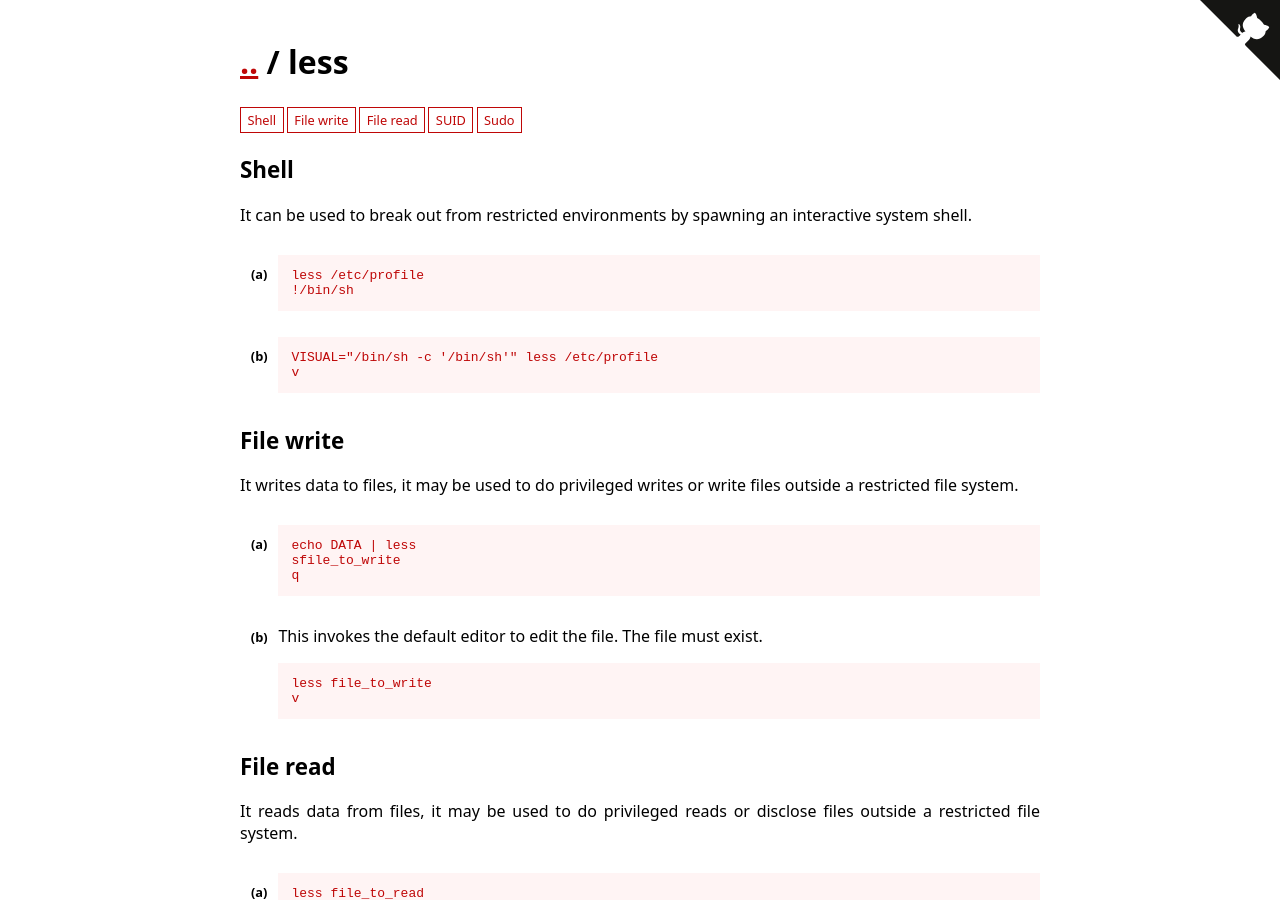
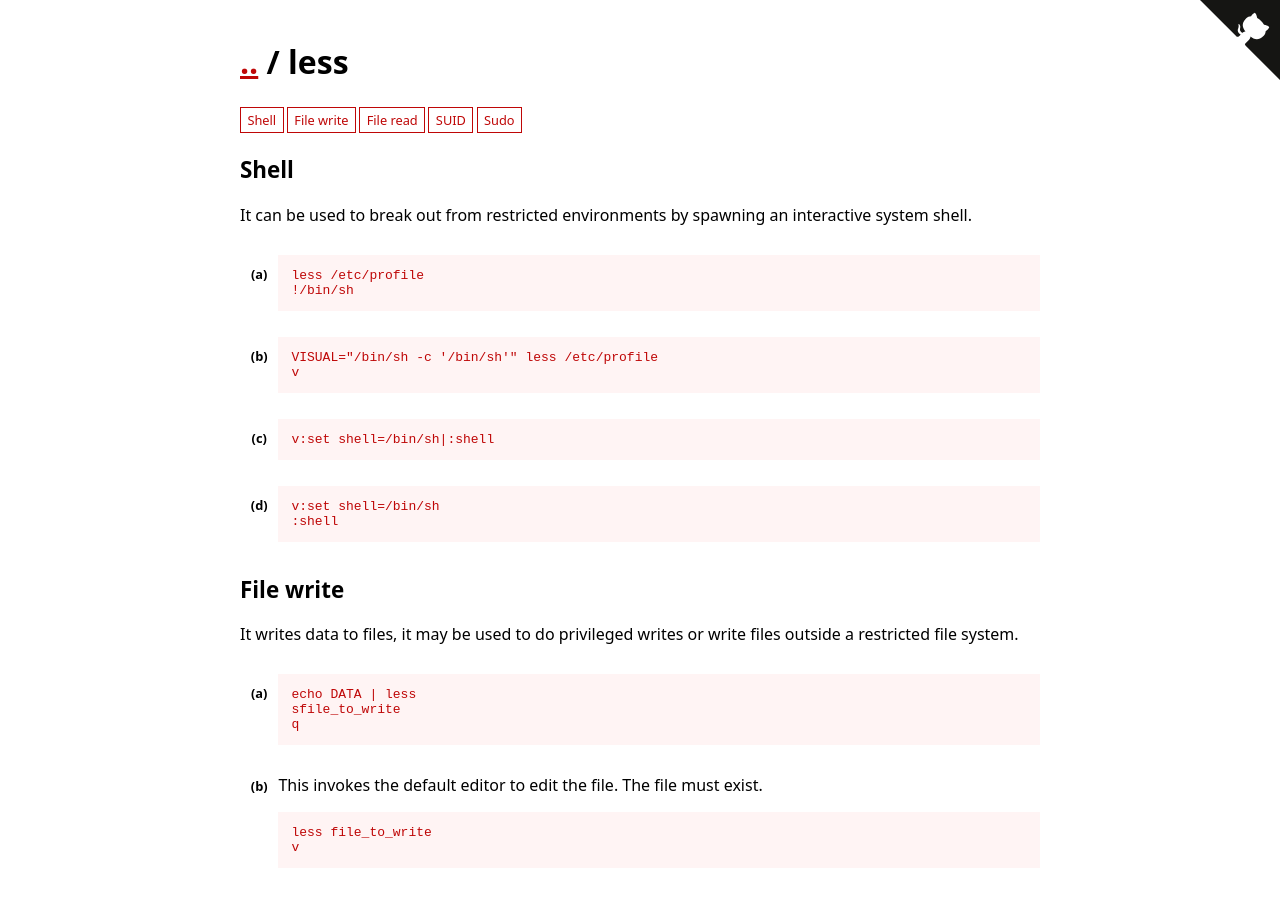
Before and after one commit to GTFOBins/GTFOBins.github.io, a Jekyll site: the page built from _gtfobins/less.md, in a window 1280 px wide and 900 px high. Built offline with Jekyll 4.4.1, drawn with Linux system fonts in a browser that asks for light colours.

Commit message:
Upd: Add vi(m)-style shell spawning to the `less` binary

```diff
--- a/_gtfobins/less.md
+++ b/_gtfobins/less.md
@@ -7,6 +7,10 @@ functions:
     - code: |
         VISUAL="/bin/sh -c '/bin/sh'" less /etc/profile
         v
+    - code: v:set shell=/bin/sh|:shell
+    - code: |
+        v:set shell=/bin/sh
+        :shell
   file-read:
     - code: less file_to_read
     - description: This is useful when `less` is used as a pager by another binary to read a different file.
```
